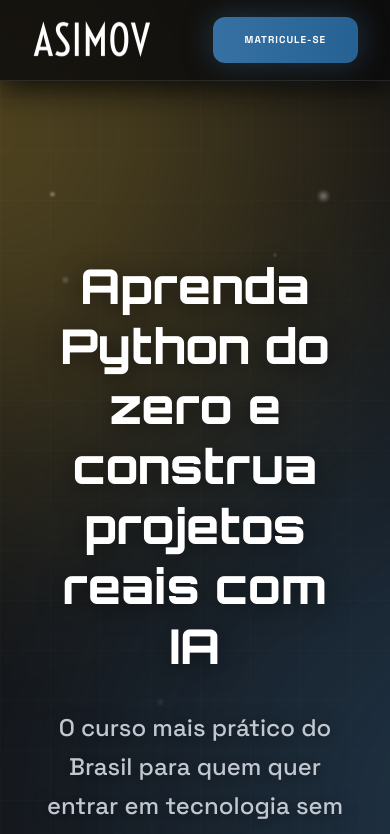
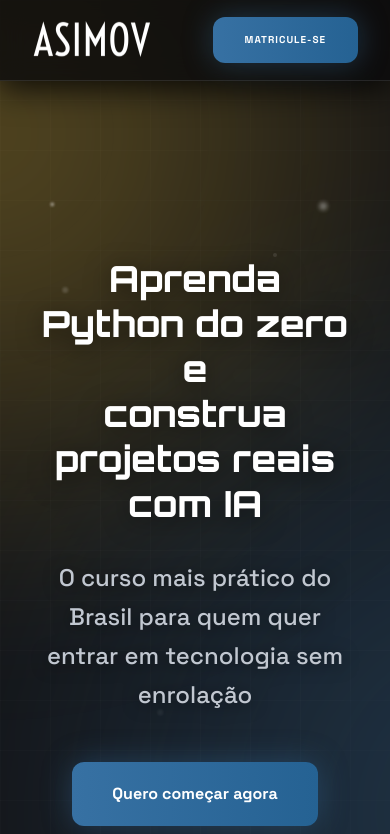
Before and after one commit to euviniciuss/asimov, a Next.js app in the folder parte-2/: page / in a window 390 px wide. Shown: the top 834 px of the page. Built offline with nearby package versions, Linux system fonts and the light colour scheme.

Commit message:
fix: ajustando responsividade de texto

```diff
--- a/parte-2/src/presentation/flows/public/landing/components/hero-section/styles.ts
+++ b/parte-2/src/presentation/flows/public/landing/components/hero-section/styles.ts
@@ -5,7 +5,7 @@ export const styles = {
 	leftAssetContainer: "w-full h-full flex items-center justify-center transform -rotate-12",
 	leftAssetImage: "w-full h-auto drop-shadow-[0_0_50px_rgba(55,113,163,0.4)]",
 	contentCanvas: "text-center max-w-4xl z-20 mt-[120px] px-8 lg:px-0",
-	h1: "font-h1 text-[48px] text-white mb-8 leading-tight font-extrabold drop-shadow-[0_4px_12px_rgba(0,0,0,0.5)]",
+	h1: "font-h1 text-4xl md:text-[48px] text-white mb-8 leading-tight font-extrabold drop-shadow-[0_4px_12px_rgba(0,0,0,0.5)]",
 	p: "font-body-lg text-on-surface-variant mb-12 max-w-2xl mx-auto leading-relaxed text-2xl font-medium drop-shadow-[0_2px_8px_rgba(0,0,0,0.5)]",
 	buttonsWrapper: "flex flex-col sm:flex-row items-center justify-center gap-6 mb-16",
 	primaryButton:
```
